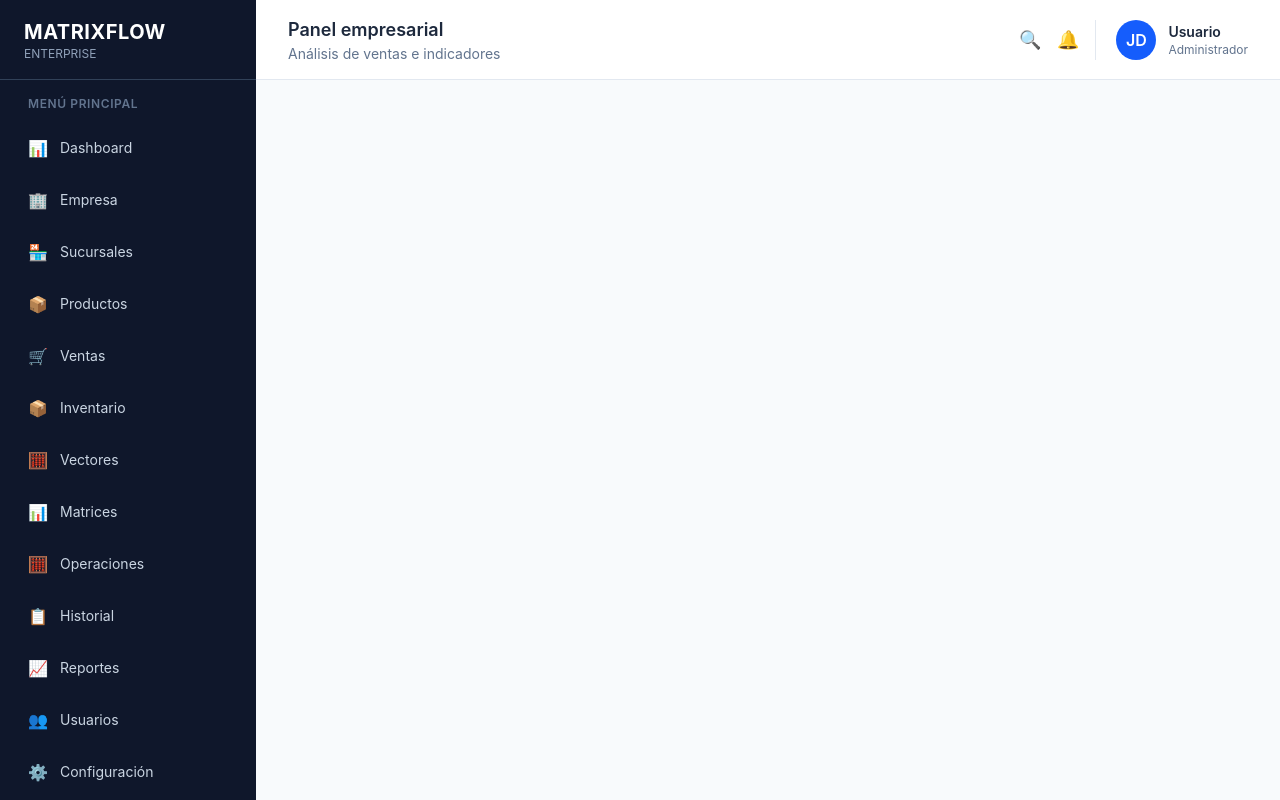
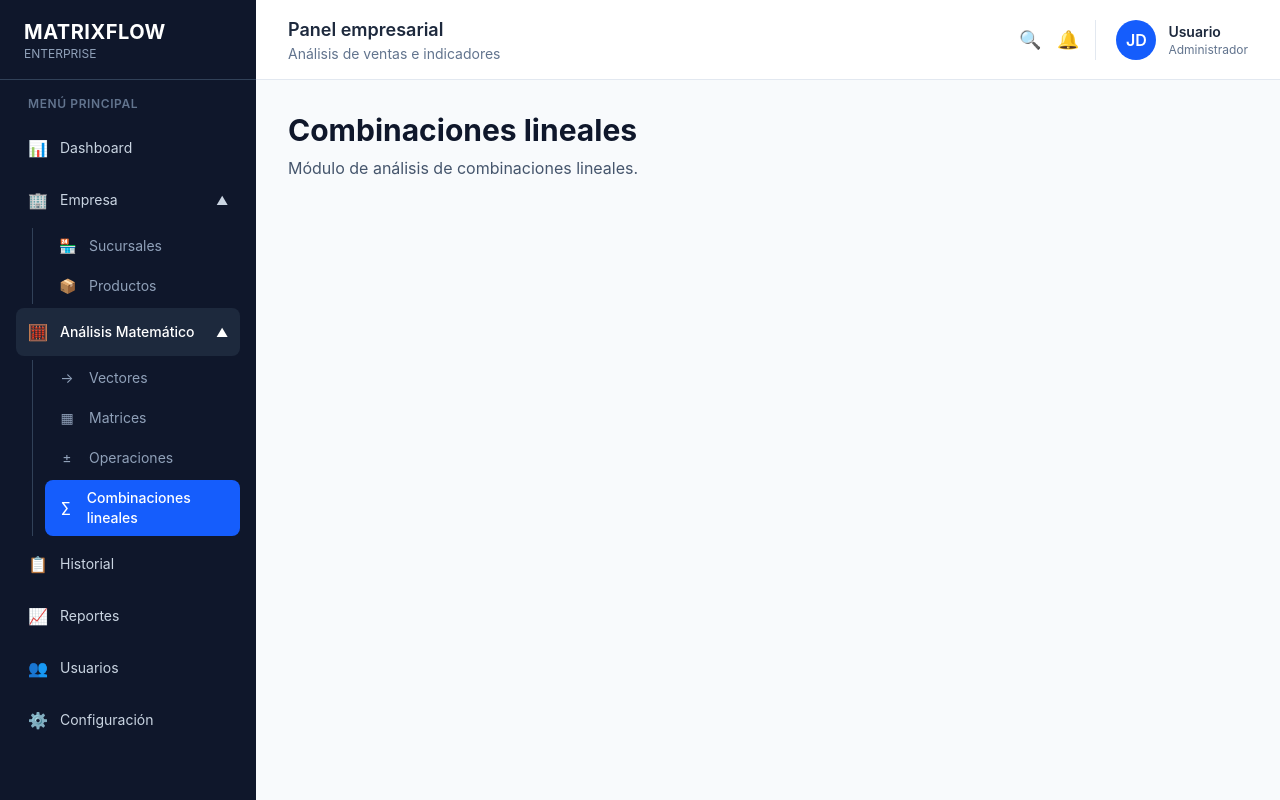
Before and after one commit to zKarloz/matrixflow-enterprise-grupo-1, a React (Vite) app in the folder frontend/: page /analisis-matematico/combinaciones-lineales in a window 1280 px wide. Built offline with nearby package versions, Linux system fonts and the light colour scheme.

Commit message:
fix: Corregir la estructura visual de la página

```diff
--- a/frontend/src/App.tsx
+++ b/frontend/src/App.tsx
@@ -5,24 +5,35 @@ import Sidebar from './components/layout/Sidebar'
 import Header from './components/layout/Header'
 
 import Dashboard from './pages/Dashboard'
+
+// Módulo Empresa
 import Empresa from './pages/Empresa'
 import Sucursales from './pages/Sucursales'
 import Productos from './pages/Productos'
+
+// Módulos principales
 import Ventas from './pages/Ventas'
 import Inventario from './pages/Inventario'
+
+// Módulo Análisis Matemático
 import Vectores from './pages/Vectores'
 import Matrices from './pages/Matrices'
 import Operaciones from './pages/Operaciones'
+import CombinacionesLineales from './pages/CombinacionesLineales'
+
+// Otros módulos
 import Historial from './pages/Historial'
 import Reportes from './pages/Reportes'
 import Usuarios from './pages/Usuarios'
 import Configuracion from './pages/Configuracion'
 
 function App() {
+  // Recuperamos la preferencia de modo oscuro guardada anteriormente.
   const [darkMode, setDarkMode] = useState(() => {
     return localStorage.getItem('matrixflow-dark-mode') === 'true'
   })
 
+  // Aplicamos el modo oscuro al elemento HTML y guardamos la preferencia.
   useEffect(() => {
     document.documentElement.classList.toggle('dark', darkMode)
 
@@ -36,74 +47,125 @@ function App() {
     <BrowserRouter>
       <div
         className={`min-h-screen transition-colors ${darkMode
-            ? 'bg-slate-950 text-slate-100'
-            : 'bg-slate-50 text-slate-900'
+          ? 'bg-slate-950 text-slate-100'
+          : 'bg-slate-50 text-slate-900'
           }`}
       >
+        {/* Menú lateral principal */}
         <Sidebar />
 
+        {/* Barra superior */}
         <Header />
 
+        {/* Contenido principal.
+            ml-64 deja espacio para el Sidebar. */}
         <main className="ml-64 pt-20">
           <div className="p-8">
             <Routes>
-              <Route path="/" element={<Dashboard />} />
 
+              {/* =========================
+                  DASHBOARD
+                  ========================= */}
+              <Route
+                path="/"
+                element={<Dashboard />}
+              />
+
+              {/* =========================
+                  EMPRESA
+                  ========================= */}
+
+              {/* Página principal de Empresa */}
               <Route
                 path="/empresa"
                 element={<Empresa />}
               />
 
+              {/* Submódulos de Empresa */}
               <Route
-                path="/sucursales"
+                path="/empresa/sucursales"
                 element={<Sucursales />}
               />
 
               <Route
-                path="/productos"
+                path="/empresa/productos"
                 element={<Productos />}
               />
 
+              {/* =========================
+                  VENTAS
+                  ========================= */}
               <Route
                 path="/ventas"
                 element={<Ventas />}
               />
 
+              {/* =========================
+                  INVENTARIO
+                  ========================= */}
               <Route
                 path="/inventario"
                 element={<Inventario />}
               />
 
+              {/* =========================
+                  ANÁLISIS MATEMÁTICO
+                  ========================= */}
+
+              {/* Página principal del módulo */}
               <Route
-                path="/vectores"
+                path="/analisis-matematico"
+                element={<Vectores />}
+              />
+
+              {/* Submódulos matemáticos */}
+              <Route
+                path="/analisis-matematico/vectores"
                 element={<Vectores />}
               />
 
               <Route
-                path="/matrices"
+                path="/analisis-matematico/matrices"
                 element={<Matrices />}
               />
 
               <Route
-                path="/operaciones"
+                path="/analisis-matematico/operaciones"
                 element={<Operaciones />}
               />
 
+              <Route
+                path="/analisis-matematico/combinaciones-lineales"
+                element={<CombinacionesLineales />}
+              />
+
+              {/* =========================
+                  HISTORIAL
+                  ========================= */}
               <Route
                 path="/historial"
                 element={<Historial />}
               />
 
+              {/* =========================
+                  REPORTES
+                  ========================= */}
               <Route
                 path="/reportes"
                 element={<Reportes />}
               />
 
+              {/* =========================
+                  USUARIOS
+                  ========================= */}
               <Route
                 path="/usuarios"
                 element={<Usuarios />}
               />
 
+              {/* =========================
+                  CONFIGURACIÓN
+                  ========================= */}
               <Route
                 path="/configuracion"
                 element={
@@ -113,6 +175,7 @@ function App() {
                   />
                 }
               />
+
             </Routes>
           </div>
         </main>
--- a/frontend/src/components/layout/Sidebar.tsx
+++ b/frontend/src/components/layout/Sidebar.tsx
@@ -1,50 +1,59 @@
+import { useState } from 'react'
 import { Link, useLocation } from 'react-router-dom'
 
+// Estructura principal del menú de MatrixFlow.
+// Los elementos que tienen "children" funcionan como menús padre.
 const menuItems = [
   {
     name: 'Dashboard',
     icon: '📊',
     path: '/',
   },
+
+  // Menú Empresa
   {
     name: 'Empresa',
     icon: '🏢',
-    path: '/empresa',
-  },
+    children: [
       {
         name: 'Sucursales',
         icon: '🏪',
-    path: '/sucursales',
+        path: '/empresa/sucursales',
       },
       {
         name: 'Productos',
         icon: '📦',
-    path: '/productos',
+        path: '/empresa/productos',
       },
+    ],
+  },
+
+  // Menú Análisis Matemático
   {
-    name: 'Ventas',
-    icon: '🛒',
-    path: '/ventas',
-  },
-  {
-    name: 'Inventario',
-    icon: '📦',
-    path: '/inventario',
-  },
+    name: 'Análisis Matemático',
+    icon: '🧮',
+    children: [
       {
         name: 'Vectores',
-    icon: '🧮',
-    path: '/vectores',
+        icon: '→',
+        path: '/analisis-matematico/vectores',
       },
       {
         name: 'Matrices',
-    icon: '📊',
-    path: '/matrices',
+        icon: '▦',
+        path: '/analisis-matematico/matrices',
       },
       {
         name: 'Operaciones',
-    icon: '🧮',
-    path: '/operaciones',
+        icon: '±',
+        path: '/analisis-matematico/operaciones',
+      },
+      {
+        name: 'Combinaciones lineales',
+        icon: '∑',
+        path: '/analisis-matematico/combinaciones-lineales',
+      },
+    ],
   },
   {
     name: 'Historial',
@@ -71,9 +80,32 @@ const menuItems = [
 function Sidebar() {
   const location = useLocation()
 
+  // Controla qué menús padre están desplegados.
+  const [openMenus, setOpenMenus] = useState<Record<string, boolean>>({
+    Empresa: true,
+    'Análisis Matemático': true,
+  })
+
+  // Abre o cierra un menú padre.
+  const toggleMenu = (name: string) => {
+    setOpenMenus((previous) => ({
+      ...previous,
+      [name]: !previous[name],
+    }))
+  }
+
+  // Determina si una ruta está activa.
+  const isPathActive = (path: string) => {
+    return location.pathname === path
+  }
+
+  // Determina si alguno de los hijos del menú está activo.
+  const hasActiveChild = (children?: { path: string }[]) => {
+    return children?.some((child) => location.pathname === child.path) ?? false
+  }
+
   return (
     <aside className="fixed left-0 top-0 z-40 h-screen w-64 bg-slate-900 text-white">
-
       {/* Logo */}
       <div className="flex h-20 items-center border-b border-slate-700 px-6">
         <div>
@@ -87,25 +119,88 @@ function Sidebar() {
         </div>
       </div>
 
-      {/* Menú */}
+      {/* Menú principal */}
       <nav className="p-4">
-
         <p className="mb-3 px-3 text-xs font-semibold uppercase tracking-wider text-slate-500">
           Menú principal
         </p>
 
         <div className="space-y-1">
+          {menuItems.map((item) => {
+            // Si el elemento tiene hijos, mostramos un menú desplegable.
+            if (item.children) {
+              const isOpen = openMenus[item.name]
+              const hasActive = hasActiveChild(item.children)
 
-          {menuItems.map((item) => {
+              return (
+                <div key={item.name}>
+                  {/* Botón del menú padre */}
+                  <button
+                    type="button"
+                    onClick={() => toggleMenu(item.name)}
+                    className={`flex w-full items-center justify-between rounded-lg px-3 py-3 text-sm transition ${hasActive
+                      ? 'bg-slate-800 font-medium text-white'
+                      : 'text-slate-300 hover:bg-slate-800 hover:text-white'
+                      }`}
+                  >
+                    <span className="flex items-center gap-3">
+                      <span className="text-base">
+                        {item.icon}
+                      </span>
 
-            const isActive = location.pathname === item.path
+                      <span>
+                        {item.name}
+                      </span>
+                    </span>
+
+                    {/* Flecha que indica si el menú está abierto */}
+                    <span
+                      className={`text-xs transition-transform ${isOpen ? 'rotate-180' : ''
+                        }`}
+                    >
+                      ▼
+                    </span>
+                  </button>
+
+                  {/* Submenú */}
+                  {isOpen && (
+                    <div className="ml-4 mt-1 space-y-1 border-l border-slate-700 pl-3">
+                      {item.children.map((child) => {
+                        const isActive = isPathActive(child.path)
+
+                        return (
+                          <Link
+                            key={child.path}
+                            to={child.path}
+                            className={`flex items-center gap-3 rounded-lg px-3 py-2 text-sm transition ${isActive
+                              ? 'bg-blue-600 font-medium text-white'
+                              : 'text-slate-400 hover:bg-slate-800 hover:text-white'
+                              }`}
+                          >
+                            <span className="w-5 text-center text-sm">
+                              {child.icon}
+                            </span>
+
+                            <span>
+                              {child.name}
+                            </span>
+                          </Link>
+                        )
+                      })}
+                    </div>
+                  )}
+                </div>
+              )
+            }
+
+            // Elementos normales del menú.
+            const isActive = isPathActive(item.path!)
 
             return (
               <Link
                 key={item.path}
-                to={item.path}
-                className={`flex items-center gap-3 rounded-lg px-3 py-3 text-sm transition ${
-                  isActive
+                to={item.path!}
+                className={`flex items-center gap-3 rounded-lg px-3 py-3 text-sm transition ${isActive
                   ? 'bg-blue-600 font-medium text-white'
                   : 'text-slate-300 hover:bg-slate-800 hover:text-white'
                   }`}
@@ -120,11 +215,8 @@ function Sidebar() {
               </Link>
             )
           })}
-
         </div>
-
       </nav>
-
     </aside>
   )
 }
--- /dev/null
+++ b/frontend/src/pages/CombinacionesLineales.tsx
@@ -0,0 +1,17 @@
+function CombinacionesLineales() {
+    // Página inicial del módulo de Combinaciones Lineales.
+    // Posteriormente aquí implementaremos las operaciones matemáticas.
+    return (
+        <div>
+            <h1 className="text-3xl font-bold text-slate-900">
+                Combinaciones lineales
+            </h1>
+
+            <p className="mt-2 text-slate-600">
+                Módulo de análisis de combinaciones lineales.
+            </p>
+        </div>
+    )
+}
+
+export default CombinacionesLineales
```
Also changed, not shown: frontend/src/pages/Configuracion.tsx (+5 -7 lines). Lines whose indentation alone changed are shown as unchanged.
